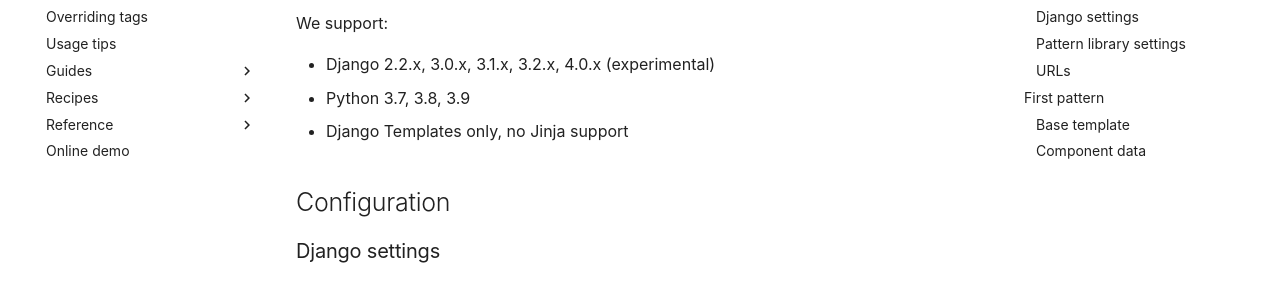
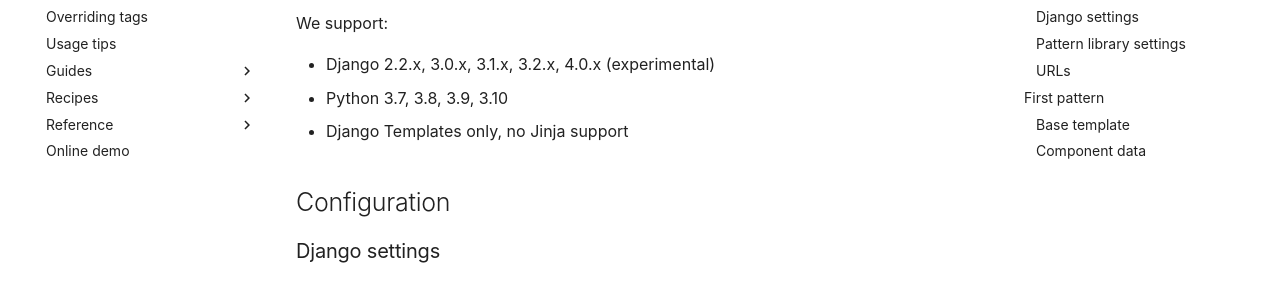
Before and after one commit to torchbox/django-pattern-library, an MkDocs documentation site: the page built from docs/getting-started.md, in a window 1280 px wide and 900 px high, scrolled down 356 px. Shown: the part 172-454 px from the top of the window. Built offline with MkDocs 1.6.1 and Material for MkDocs 9.7.7, drawn with Linux system fonts in a browser that asks for light colours; comment, search, counter and statistics services are not loaded.

Commit message:
Add support for Python 3.10

```diff
--- a/docs/getting-started.md
+++ b/docs/getting-started.md
@@ -18,7 +18,7 @@
 We support:
 
 - Django 2.2.x, 3.0.x, 3.1.x, 3.2.x, 4.0.x (experimental)
-- Python 3.7, 3.8, 3.9
+- Python 3.7, 3.8, 3.9, 3.10
 - Django Templates only, no Jinja support
 
 ## Configuration
--- a/pyproject.toml
+++ b/pyproject.toml
@@ -19,6 +19,7 @@
     "Programming Language :: Python :: 3.7",
     "Programming Language :: Python :: 3.8",
     "Programming Language :: Python :: 3.9",
+    "Programming Language :: Python :: 3.10",
     "Framework :: Django",
     "Framework :: Django :: 2.2",
     "Framework :: Django :: 3.0",
```
Also changed, not shown: 2 other files.
